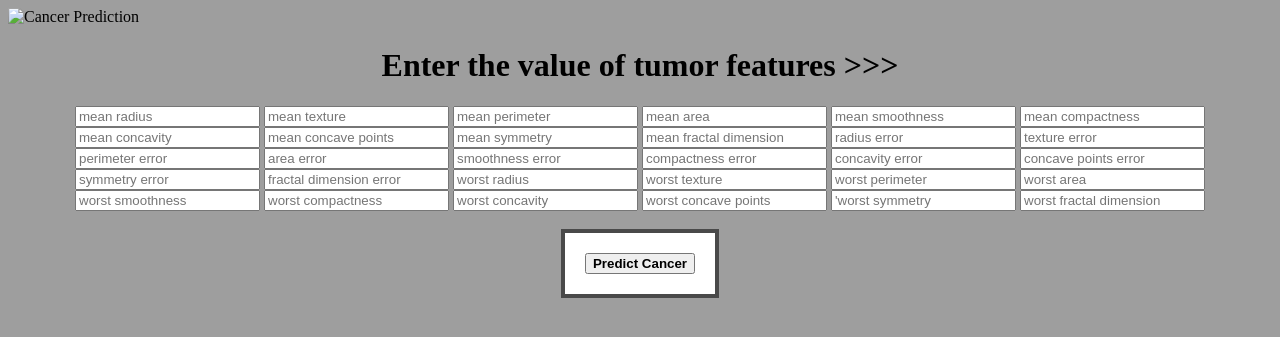
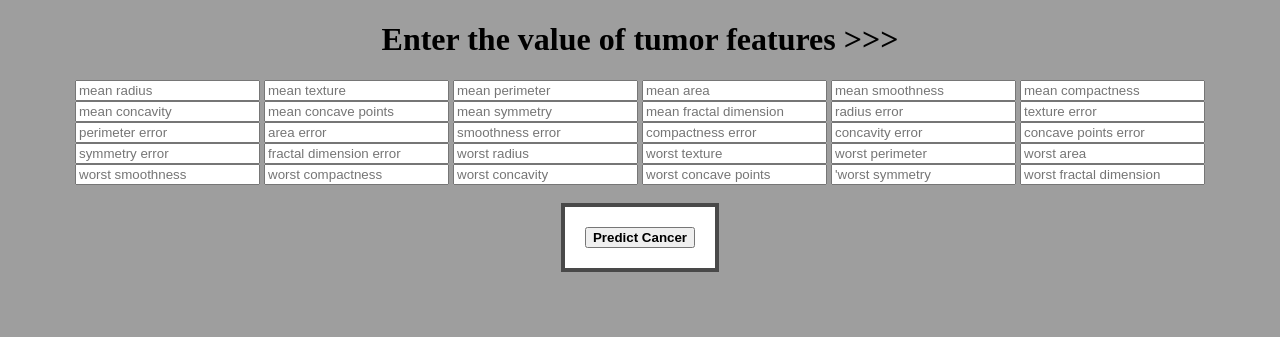
Before and after one commit to steve-27/Breast-cancer-detection, a Flask app: page / in a window 1280 px wide. Shown: the top 337 px of the page. Run offline with Flask 2, Linux system fonts and the light colour scheme; parts of the project's set-up code (start-up, migrations or seed data) failed here and were passed over.

Commit message:
Update index.html

```diff
--- a/Breast-Cancer-Detection-App-master/templates/index.html
+++ b/Breast-Cancer-Detection-App-master/templates/index.html
@@ -38,12 +38,6 @@
 </head>
 
 <body>
-
-  <!-- show the banner-->
-  <div>
-    <img src="" class="w3-border w3-padding" alt="Cancer Prediction" style="width:100%">
-  </div>
-
  <div class="login">
 
     <!-- Get input for predict the cancer -->
```
